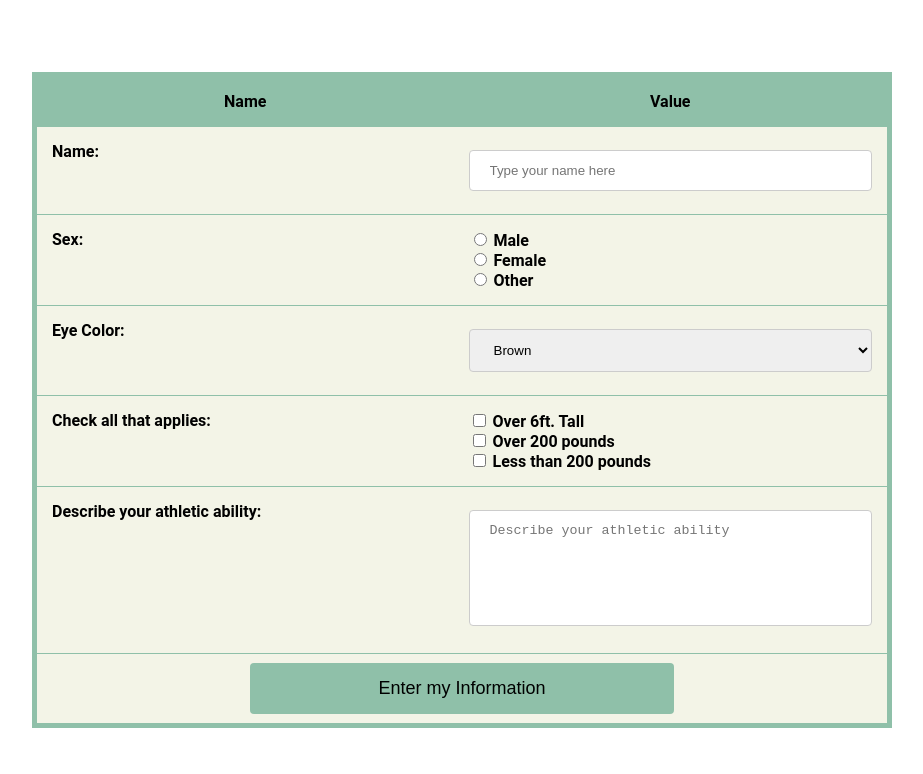
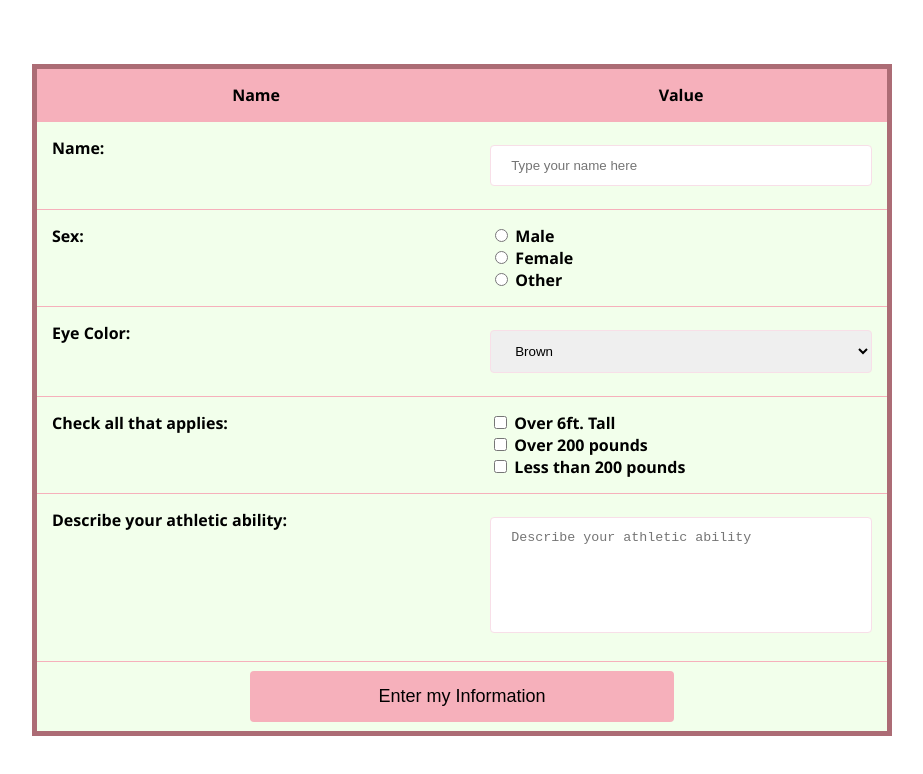
Before and after one commit to kimberlyejon/FINALS-HO1, a plain HTML site: page form.html in a window 1280 px wide. Shown: the whole page, without its empty margins (178-1101 px from the left). Drawn offline with Linux system fonts and the light colour scheme.

Commit message:
Add files via upload

```diff
--- /dev/null
+++ b/form.css
@@ -0,0 +1,64 @@
+html, body {
+    height: 100%;
+    margin: 0;
+    padding: 0;
+  }
+
+  .header_row {
+    background-color:  #F6B0BB;
+  }
+
+  .cell, .header_cell {
+    border-bottom: 1px solid   #F6B0BB;
+    font-weight: bold;
+    vertical-align: top;
+    padding: 15px;
+  }
+
+  .form_container {
+    width: 100%;
+    max-width: 900px;
+    padding: 20px;
+    box-sizing: border-box;
+  }
+
+  .table_data {
+    width: 100%;
+    border: 5px solid   #ac6c75;
+    background-color: #f2ffeb;
+    border-collapse: collapse;
+  }
+
+  .text_input,
+  .dropdown,
+  .textarea {
+    width: 100%;
+    padding: 12px 20px;
+    margin: 8px 0;
+    border: 1px solid #f8dfe8;
+    border-radius: 4px;
+    box-sizing: border-box;
+  }
+
+  .textarea {
+    resize: none;
+  }
+
+  .submit-button {
+    width: 50%;
+    background-color:   #F6B0BB;
+    color: black;
+    padding: 15px 20px;
+    margin: 8px 0;
+    border: none;
+    border-radius: 4px;
+    cursor: pointer;
+    font-size: 1.125em;
+  }
+  body {
+    display: flex;
+    font-family: 'Segoe UI', Tahoma, Geneva, Verdana, sans-serif;
+    background-color: white;
+    align-items: center;
+    justify-content: center;
+    }
--- a/form.html
+++ b/form.html
@@ -3,91 +3,23 @@
 <head>
   <meta charset="UTF-8">
   <title>Form</title>
+  <link rel="stylesheet" href="form.css">
   <link href="https://fonts.googleapis.com/css2?family=Roboto:ital,wght@0,150;1,150&display=swap" rel="stylesheet">
-  <style>
-    html, body {
-      height: 100%;
-      margin: 0;
-      padding: 0;
-    }
+</head>
 
-    body {
-    display: flex;
-    font-family: "Roboto", sans-serif;
-    background-color: white;
-    align-items: center;
-    justify-content: center;
-    }
-
-    .form-container {
-      width: 100%;
-      max-width: 900px;
-      padding: 20px;
-      box-sizing: border-box;
-    }
-
-    .data-table {
-      width: 100%;
-      border: 5px solid  #8fc0a9;
-      background-color: #f3f4e7;
-      border-collapse: collapse;
-    }
-
-    .header-row {
-      background-color: #8fc0a9;
-    }
-
-
-    .cell, .header-cell {
-      border-bottom: 1px solid  #8fc0a9;
-      font-weight: bold;
-      vertical-align: top;
-      padding: 15px;
-    }
-
-    .text-input,
-    .dropdown,
-    .textarea {
-      width: 100%;
-      padding: 12px 20px;
-      margin: 8px 0;
-      border: 1px solid #ccc;
-      border-radius: 4px;
-      box-sizing: border-box;
-    }
-
-    .textarea {
-      resize: none;
-    }
-
-    .submit-button {
-      width: 50%;
-      background-color:  #8fc0a9;
-      color: black;
-      padding: 15px 20px;
-      margin: 8px 0;
-      border: none;
-      border-radius: 4px;
-      cursor: pointer;
-      font-size: 1.125em;
-    }
-
-  </style>
-</head>
 <body>
-
-<form method="post" class="form-container">
-  <table class="data-table">
+<form method="post" class="form_container">
+  <table class="table_data">
     <thead>
-      <tr class="header-row">
-        <th class="header-cell">Name</th>
-        <th class="header-cell">Value</th>
+      <tr class="header_row">
+        <th class="header_cell">Name</th>
+        <th class="header_cell">Value</th>
       </tr>
     </thead>
     <tbody>
       <tr>
         <td class="cell"><label for="name">Name:</label></td>
-        <td class="cell"><input type="text" name="name" id="name" class="text-input" placeholder="Type your name here" maxlength="50"></td>
+        <td class="cell"><input type="text" name="name" id="name" class="text_input" placeholder="Type your name here" maxlength="50"></td>
       </tr>
       <tr>
         <td class="cell"><label for="sex">Sex:</label></td>
@@ -98,9 +30,9 @@
         </td>
       </tr>
       <tr>
-        <td class="cell"><label for="eyeColor">Eye Color:</label></td>
+        <td class="cell"><label for="eye_color">Eye Color:</label></td>
         <td class="cell">
-          <select name="eyeColor" id="eyeColor" class="dropdown">
+          <select name="eye_color" id="eye_color" class="dropdown">
             <option value="brown">Brown</option>
             <option value="blue">Blue</option>
             <option value="black">Black</option>
@@ -111,9 +43,9 @@
       <tr>
         <td class="cell"><label>Check all that applies:</label></td>
         <td class="cell">
-          <input type="checkbox" id="feature1" name="feature1" value="6ft"><label for="feature1"> Over 6ft. Tall</label><br>
-          <input type="checkbox" id="feature2" name="feature2" value="200lbs"><label for="feature2"> Over 200 pounds</label><br>
-          <input type="checkbox" id="feature3" name="feature3" value="less than 200 lbs"><label for="feature3"> Less than 200 pounds</label>
+          <input type="checkbox" id="BMI1" name="BMI1" value="6ft"><label for="BMI1"> Over 6ft. Tall</label><br>
+          <input type="checkbox" id="BMI2" name="BMI2" value="200lbs"><label for="BMI2"> Over 200 pounds</label><br>
+          <input type="checkbox" id="BMI3" name="BMI3" value="less than 200 lbs"><label for="BMI3"> Less than 200 pounds</label>
         </td>
       </tr>
       <tr>
@@ -128,6 +60,5 @@
     </tfoot>
   </table>
 </form>
-
 </body>
 </html>
--- /dev/null
+++ b/table.css
@@ -0,0 +1,59 @@
+html, body {
+    height: 100%;
+    background-color: #F6B0BB;
+    margin: 0;
+    padding: 0;
+  }
+
+  body {
+    display: flex;
+    font-family: 'Segoe UI', Tahoma, Geneva, Verdana, sans-serif;
+    background-color: white;
+    align-items: center;
+    justify-content: center;
+  }
+
+  th, td {
+    padding: 8px;
+    text-align: left;
+    border: 1px solid #083d3b;
+  }
+
+  th {
+    background-color: #F6B0BB;
+    color: #083d3b;
+  }
+
+  .row-item1, .row-item2, .row-item3 {
+    background-color:  #f2ffeb;
+  }
+
+  .invoice-header {
+    background-color:  #94d69f;
+    border-bottom: 1px solid #083d3b;
+    padding: 20px 0;
+    color: black;
+    text-align: center;
+  }
+
+  .billing {
+    background-color:  #f2ffeb;
+  }
+
+  .customer-info {
+    background-color:  #f2ffeb;
+  }
+
+  table {
+    border-collapse: collapse;
+    width: 90%;
+    border: 5px solid #569175;
+    background-color: #ffdbe2;
+    max-width: 1000px;
+    font-weight: bold;
+  }
+
+  .row-subtotal, .row-grandtotal, .row-tax {
+    font-weight: bold;
+    text-align: right;
+  }
```
Also changed, not shown: index.html (+1 -1 lines), table.html (+5 -68 lines).
